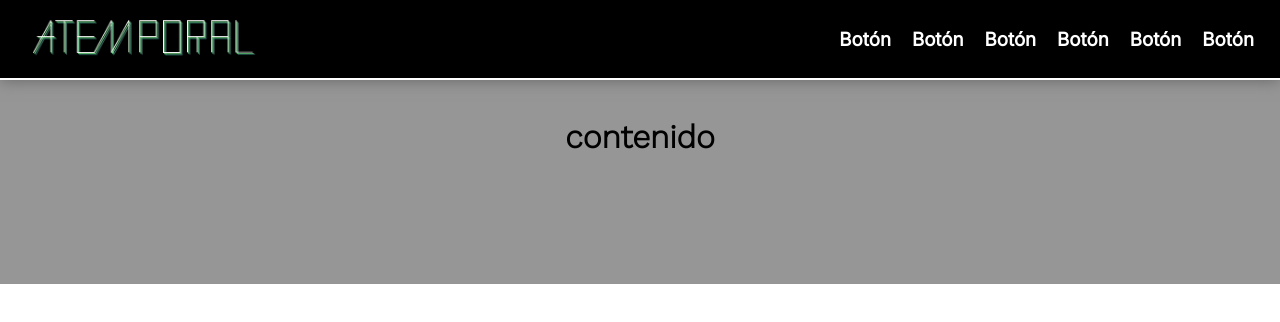
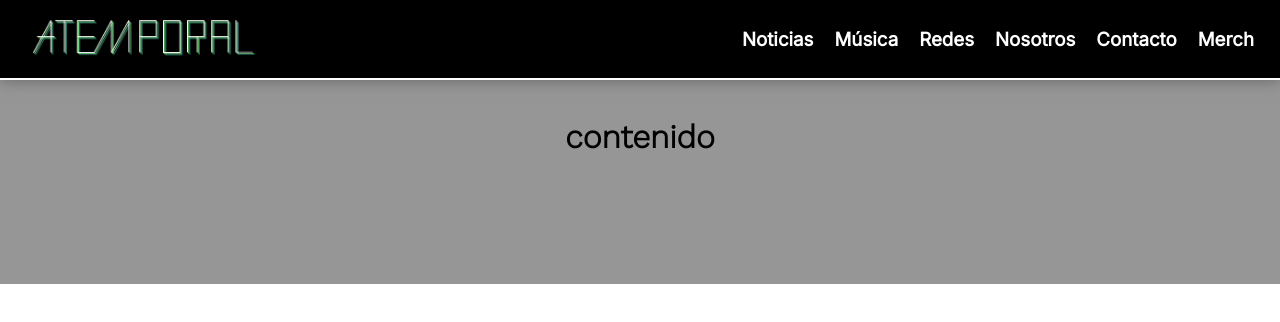
Before and after one commit to ThinKreations/Atemporal, a Next.js app: page / in a window 1280 px wide. Shown: the top 322 px of the page. Built offline with nearby package versions, Linux system fonts and the light colour scheme.

Commit message:
ya?????????

```diff
--- a/components/Header.jsx
+++ b/components/Header.jsx
@@ -18,32 +18,32 @@ return(
 
       <button className={styles.btnMenu}>
         <font face="Inter" size='3'>
-          <h3>Botón</h3>
+          <h3>Noticias</h3>
         </font>
       </button>
       <button className={styles.btnMenu}>
         <font face="Inter" size='3'>
-          <h3>Botón</h3>
+          <h3>Música</h3>
         </font>
       </button>
       <button className={styles.btnMenu}>
         <font face="Inter" size='3'>
-          <h3>Botón</h3>
+          <h3>Redes</h3>
         </font>
       </button>
       <button className={styles.btnMenu}>
         <font face="Inter" size='3'>
-          <h3>Botón</h3>
+          <h3>Nosotros</h3>
         </font>
       </button>
       <button className={styles.btnMenu}>
         <font face="Inter" size='3'>
-          <h3>Botón</h3>
+          <h3>Contacto</h3>
         </font>
       </button>
       <button className={styles.btnMenu}>
         <font face="Inter" size='3'>
-          <h3>Botón</h3>
+          <h3>Merch</h3>
         </font>
       </button>
 
```
